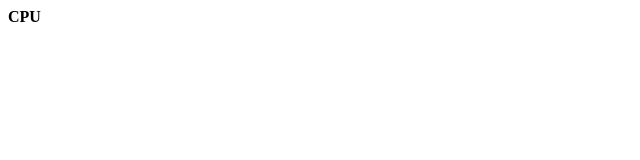
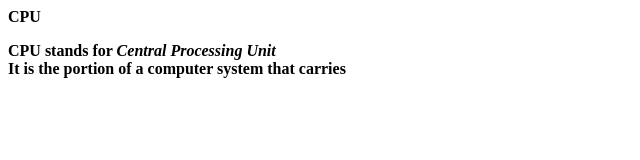
Before and after one commit to iamneo-production/bfffbaaeedadaeccdfffebaeceaec, a website: page public/index.html in a window 1280 px wide. Shown: the whole page, without its empty margins (0-640 px from the left). Drawn offline with Linux system fonts and the light colour scheme.

Commit message:
Backup Commit

```diff
--- a/public/index.html
+++ b/public/index.html
@@ -1,5 +1,8 @@
 <html>
     <head><b> CPU <b></head>
-        <body></body>
+        <body><p><b> CPU </b> stands for <i> Central Processing Unit</i><br>
+            It is the portion of a computer system that carries
+
+        </body>
 
 </html>
```
